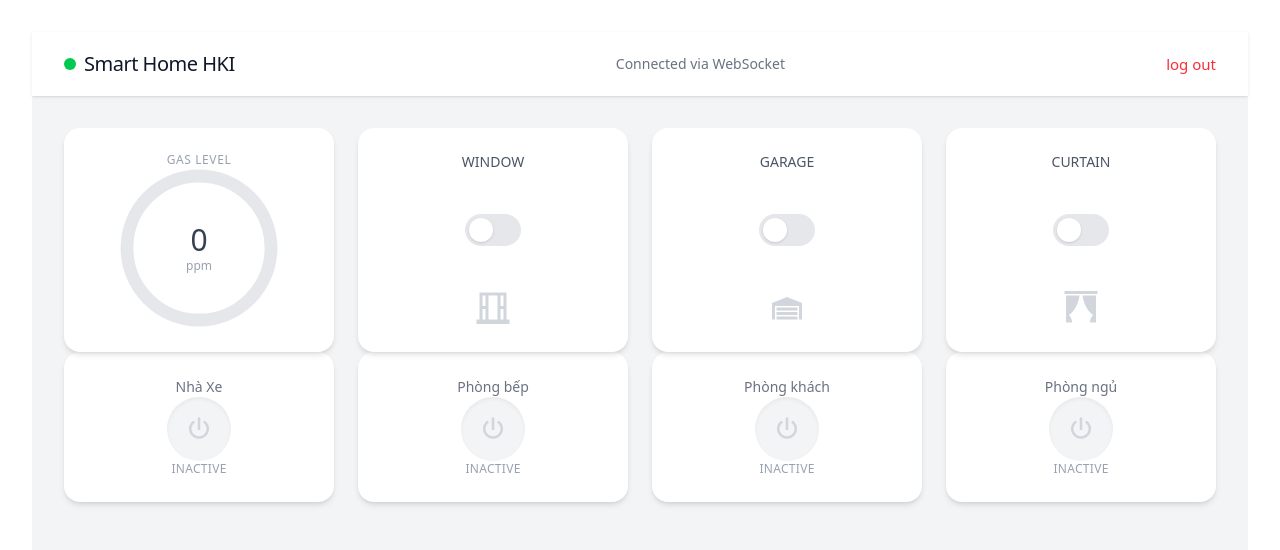
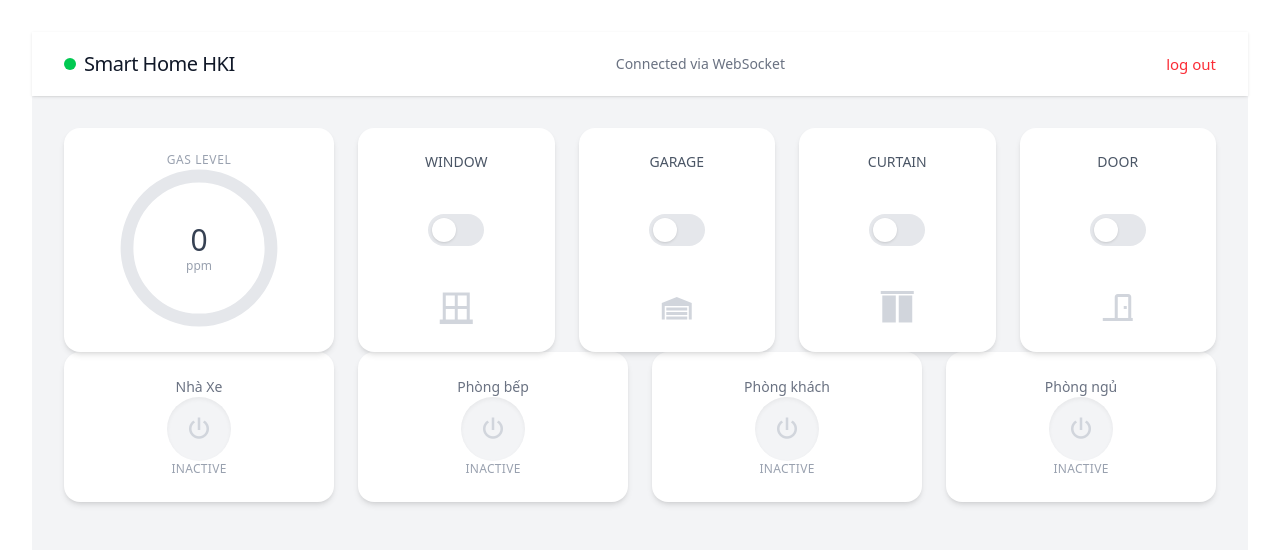
Before and after one commit to supertramp2048/IotWebDashboard-, a Vue app: page /#/ in a window 1280 px wide. Shown: the top 550 px of the page. Built offline with nearby package versions, Linux system fonts and the light colour scheme; no server answers; sample sign-in values are in the browser's storage; the HTML template or start-up script is replaced by a standard one.

Commit message:
Cập nhật gitignore và dọn dẹp các file rác

```diff
--- a/src/views/HomeView.vue
+++ b/src/views/HomeView.vue
@@ -10,7 +10,7 @@
           {{ isConnected ? 'Connected via WebSocket' : 'Connecting...' }}
         </div>
         <div>
-          <button @click="logoutClick" class="text-red-500">log out</button>
+          <button @click="logoutClick" class="text-red-500 hover:text-red-700 transition">log out</button>
         </div>
       </div>
     </header>
@@ -37,7 +37,7 @@
           </div>
         </div>
 
-        <div class="md:col-span-9 grid grid-cols-1 sm:grid-cols-3 gap-6">
+        <div class="md:col-span-9 grid grid-cols-1 sm:grid-cols-2 lg:grid-cols-4 gap-6">
           <div
             v-for="(val, key) in switches"
             :key="key"
@@ -47,7 +47,7 @@
             <span class="text-sm font-semibold text-gray-600 uppercase">{{ key }}</span>
             <button
               @click="toggleSwitch(key)"
-              class="relative inline-flex h-8 w-14 items-center rounded-full transition-colors duration-300 focus:outline-none"
+              class="relative inline-flex h-8 w-14 items-center rounded-full transition-colors duration-300 focus:outline-none mt-2 mb-2"
               :class="val ? 'bg-blue-600' : 'bg-gray-200'"
               :disabled="uiLocked"
             >
@@ -57,7 +57,7 @@
               />
             </button>
             <div class="mt-4 text-4xl" :class="val ? 'text-blue-500' : 'text-gray-300'">
-              <i class="mdi" :class="getIcon(key)"></i>
+              <i class="mdi" :class="getIcon(key, val)"></i>
             </div>
           </div>
         </div>
@@ -86,17 +86,21 @@
         </div>
       </div>
     </main>
+
     <div v-if="emergency" class="bg-red-500 w-full rounded-2xl">
-      <p class="text-2xl font-bold text-gray-800 uppercase">
+      <p class="text-2xl font-bold text-gray-800 uppercase px-4 pt-4">
         {{ isFireDetected ? (isGasOver ? 'CÓ CHÁY & RÒ RỈ GAS!' : 'ĐANG XẢY RA CHÁY!') : 'PHÁT HIỆN RÒ RỈ GAS!' }}
       </p>
-      <div class="bg-red-50 py-4 rounded-2xl border-2 border-red-200">
-        <span class="text-white text-sm block mb-1">Nồng độ gas hiện tại</span>
-        <span class="text-5xl font-mono font-black text-red-600">{{ telemetry.gas }}</span>
-        <span class="text-xl font-bold text-red-400"> ppm</span>
+      <div class="bg-red-50 py-4 m-4 rounded-2xl border-2 border-red-200 flex flex-col items-center justify-center">
+        <span class="text-gray-600 text-sm block mb-1">Nồng độ gas hiện tại</span>
+        <div>
+          <span class="text-5xl font-mono font-black text-red-600">{{ telemetry.gas }}</span>
+          <span class="text-xl font-bold text-red-400"> ppm</span>
+        </div>
       </div>
-      <p class="text-white font-medium italic animate-pulse">Vui lòng kiểm tra hệ thống và ngắt nguồn điện!</p>
+      <p class="text-white font-medium italic animate-pulse pb-4 text-center">Vui lòng kiểm tra hệ thống và ngắt nguồn điện!</p>
     </div>
+
     <div v-if="emergency && !ConfirmEmergency" class="fixed inset-0 z-[999] flex items-center justify-center bg-red-600/90 backdrop-blur-sm animate-pulse-fast">
       <div class="bg-white p-10 rounded-3xl shadow-2xl text-center max-w-lg mx-4 border-[10px] border-red-500 shadow-red-500/50 scale-up-center">
         <div class="mb-6 relative">
@@ -115,7 +119,7 @@
           </div>
           <p class="text-gray-600 font-medium italic animate-pulse">Vui lòng kiểm tra hệ thống và ngắt nguồn điện!</p>
         </div>
-        <button @click="ConfirmEmergency = true" class="mt-8 px-8 py-3 bg-red-600 text-white rounded-full font-bold hover:bg-red-700 active:scale-90">
+        <button @click="ConfirmEmergency = true" class="mt-8 px-8 py-3 bg-red-600 text-white rounded-full font-bold hover:bg-red-700 active:scale-90 transition-transform">
           ĐÃ XÁC NHẬN
         </button>
       </div>
@@ -124,7 +128,7 @@
 </template>
 
 <script setup>
-import { ref, reactive, computed, onMounted, onUnmounted, watch } from 'vue'
+import { ref, reactive, watch, onMounted, onUnmounted } from 'vue'
 import { useRouter } from 'vue-router'
 import ElementLoader from '../components/loader.vue'
 import { Haptics } from '@capacitor/haptics'
@@ -145,7 +149,15 @@ let cardsLoading = ref([])
 let socket = null
 
 const telemetry = reactive({ gas: 0 })
-const switches = reactive({ 'Window': false, 'Garage': false, 'Curtain': false })
+
+// CẬP NHẬT: Thêm 'Door' vào object quản lý switch
+const switches = reactive({
+  'Window': false,
+  'Garage': false,
+  'Curtain': false,
+  'Door': false // <--- THÊM MỚI
+})
+
 const leds = reactive([
   { label: 'Nhà Xe', value: false },
   { label: 'Phòng bếp', value: false },
@@ -158,11 +170,13 @@ if (alarmAudio) alarmAudio.loop = true
 
 // --- 2. HELPER FUNCTIONS ---
 
-const getIcon = (key) => {
+// CẬP NHẬT: Thêm Icon cho Door và logic thay đổi Icon theo trạng thái đóng/mở
+const getIcon = (key, val) => {
   const map = {
-    'Window': 'mdi-window-open-variant',
-    'Curtain': 'mdi-curtains',
-    'Garage': 'mdi-garage-variant'
+    'Window': val ? 'mdi-window-open-variant' : 'mdi-window-closed-variant',
+    'Curtain': val ? 'mdi-curtains' : 'mdi-curtains-closed',
+    'Garage': val ? 'mdi-garage-open-variant' : 'mdi-garage-variant',
+    'Door': val ? 'mdi-door-open' : 'mdi-door-closed' // <--- THÊM MỚI ICON CỬA
   }
   return map[key] || 'mdi-power-plug'
 }
@@ -176,7 +190,7 @@ const sendPushover = async (message) => {
     token: token,
     user: user,
     message: message,
-    title: " CẢNH BÁO SMART HOME",
+    title: "⚠️ CẢNH BÁO SMART HOME",
     priority: "2",
     retry: "30",
     expire: "3600",
@@ -204,7 +218,7 @@ watch(emergency, async (isEmergency) => {
     const alertMsg = `Cảnh báo: ${isFireDetected.value ? 'CHÁY' : ''} ${isGasOver.value ? 'RÒ RỈ GAS' : ''}! Gas: ${telemetry.gas} ppm.`
 
     sendPushover(alertMsg)
-    if (Capacitor.getPlatform() === 'web') showDesktopNotification("KHẨN CẤP", alertMsg)
+    if (Capacitor.getPlatform() === 'web') showDesktopNotification("⚠️ KHẨN CẤP", alertMsg)
 
     try {
       await Haptics.vibrate({ duration: 1000 })
@@ -219,7 +233,7 @@ watch(emergency, async (isEmergency) => {
           sound: 'alarm.mp3'
         })
         await LocalNotifications.schedule({
-          notifications: [{ title: " KHẨN CẤP", body: alertMsg, id: 100, sound: 'alarm.mp3', ongoing: true }]
+          notifications: [{ title: "🚨 KHẨN CẤP", body: alertMsg, id: 100, sound: 'alarm.mp3', ongoing: true }]
         })
       }
     } catch (e) { console.error(e) }
@@ -248,6 +262,8 @@ onMounted(() => {
     if (data.window) switches['Window'] = data.window[0][1] === 'true'
     if (data.garage) switches['Garage'] = data.garage[0][1] === 'true'
     if (data.curtain) switches['Curtain'] = data.curtain[0][1] === 'true'
+    if (data.door) switches['Door'] = data.door[0][1] === 'true' // <--- CẬP NHẬT: Lắng nghe trạng thái Cửa chính từ Server
+
     if (data.led1) leds[0].value = data.led1[0][1] === 'true'
     if (data.led2) leds[1].value = data.led2[0][1] === 'true'
     if (data.led3) leds[2].value = data.led3[0][1] === 'true'
```
Also changed, not shown: 1 other file (tests, documents, lock files or other folders).
